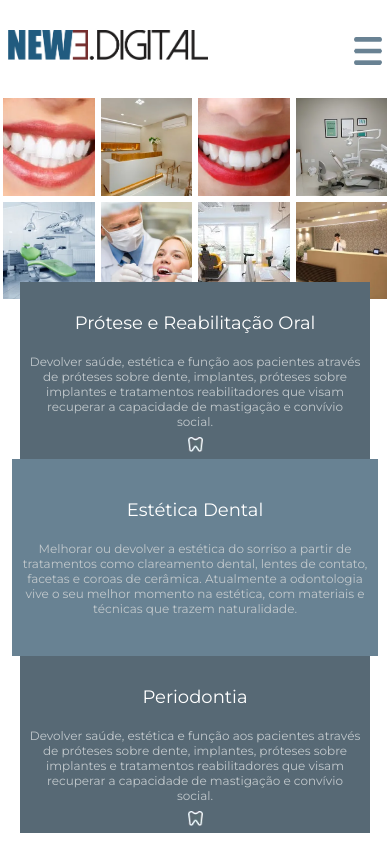
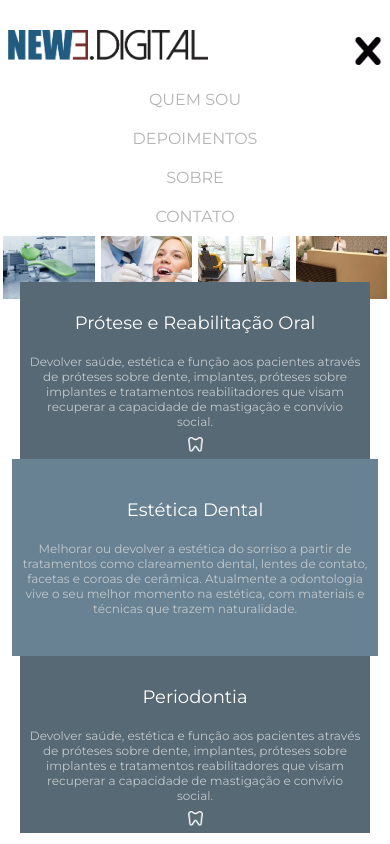
Before and after one commit to TarcisioAlvesFernandes/projeto04, a plain HTML site: page index.html in a window 390 px wide. Both pictures are taken after a click on the element 368 px from the left and 51 px from the top of the page. Shown: the top 844 px of the page. Drawn offline with Linux system fonts and the light colour scheme.

Commit message:
Ajustes 2

```diff
--- a/index.html
+++ b/index.html
@@ -11,6 +11,7 @@
 	<link rel="shortcut icon" type="image/x-icon" href="imagens/favicon.ico">
 	<link rel="stylesheet" type="text/css" href="css/style.css">
 	<link href="https://fonts.googleapis.com/css2?family=Montserrat&display=swap" rel="stylesheet">
+	<script type="text/javascript" src="js/js.js"></script>
 </head>
 <body>
 	<header>
@@ -27,8 +28,8 @@
 				</ul>
 			</nav><!--manu-desktop-->
 
-			<nav class="menu-mobile">
-				<ul>
+			<nav class="menu-mobile" id="menu-mobile" onclick="menu()">
+				<ul id="menu-ul">
 					<li><a href="#quem-sou" title="Quem Sou">quem sou</a></li>
 					<li><a href="#depoimentos" title="Depoimentos">depoimentos</a></li>
 					<li><a href="#sobre" title="Sobre">sobre</a></li>
--- /dev/null
+++ b/js/js.js
@@ -0,0 +1,15 @@
+
+function menu(){
+	var button = document.getElementById("menu-mobile");
+	var menuUl = document.getElementById("menu-ul");
+
+	if(menuUl.style.display == "block"){
+		button.style.backgroundImage = "url('imagens/menu-mobile.png')";
+		menuUl.style.display = "none";
+	}else {
+		button.style.backgroundImage = "url('imagens/icon_x.png')";
+		menuUl.style.display = "block";
+	}
+
+
+}
```
Also changed, not shown: imagens/icon_x.png (added).
